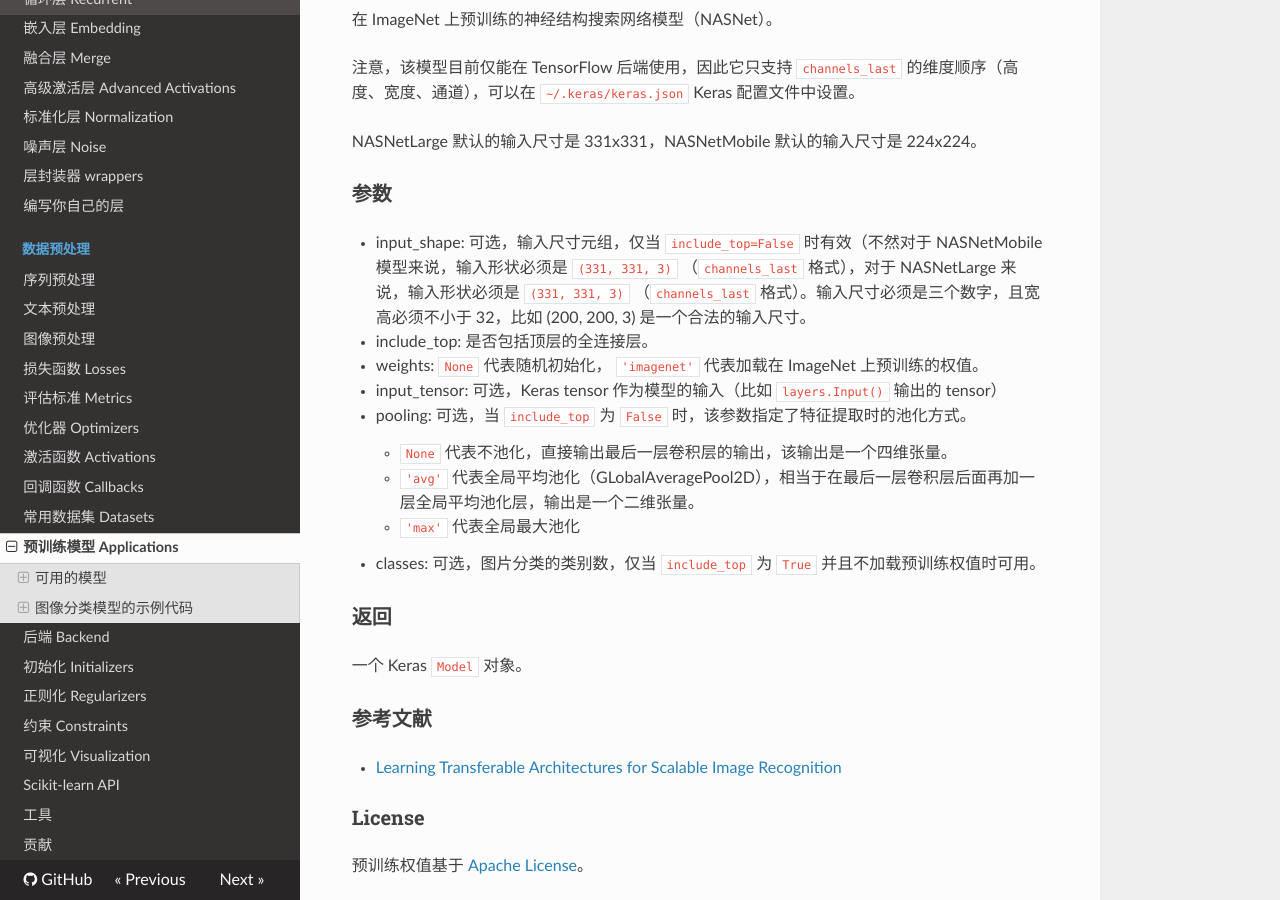
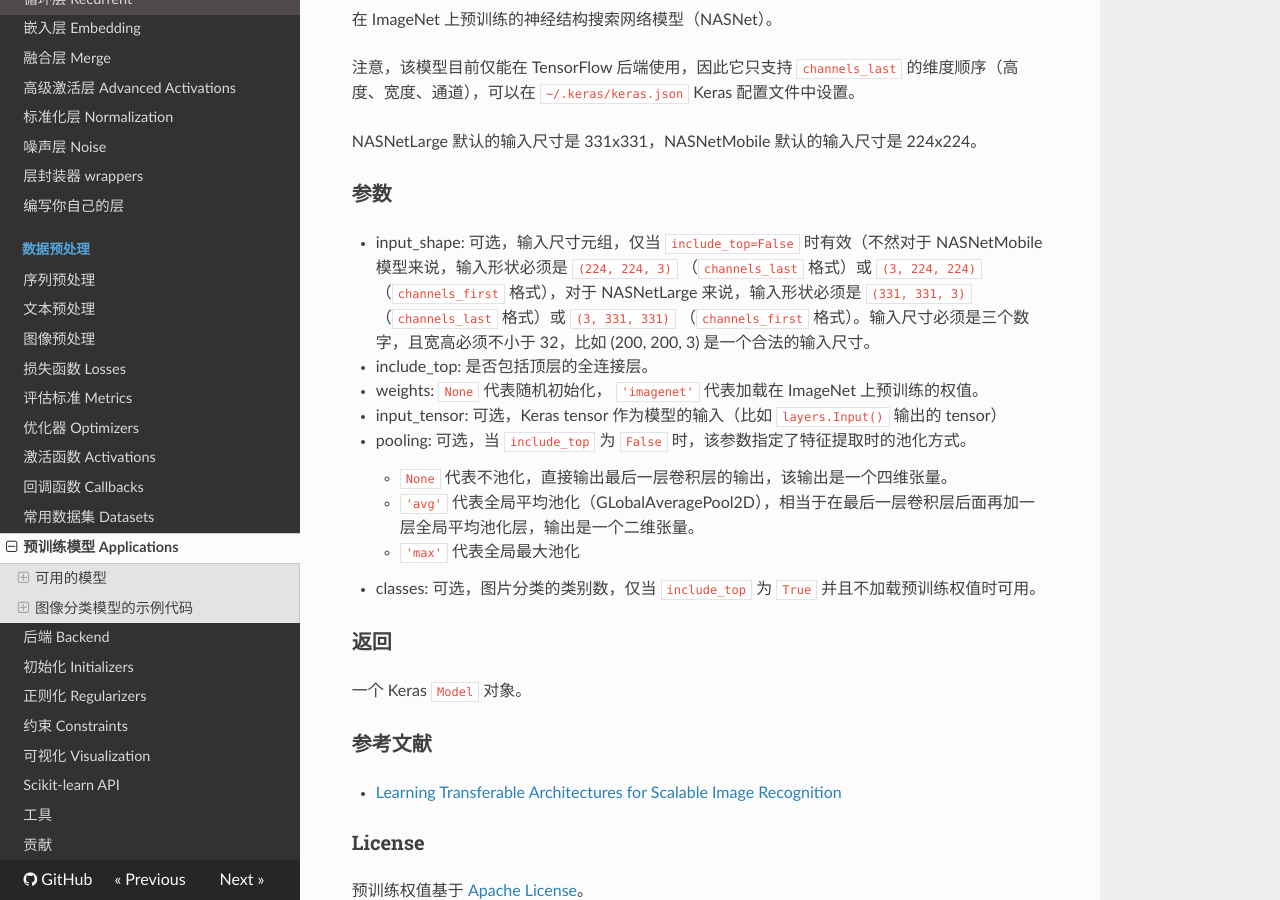
Before and after one commit to keras-team/keras-docs-zh, an MkDocs documentation site: the page built from sources/applications.md, in a window 1280 px wide and 900 px high, scrolled down 12327 px. Built offline with MkDocs 1.6.1, drawn with Linux system fonts in a browser that asks for light colours; nearby versions of some CDN libraries; old or Windows-style settings are respelled for this version of MkDocs.

Commit message:
Update applications.md

```diff
--- a/sources/applications.md
+++ b/sources/applications.md
@@ -533,7 +533,7 @@ NASNetLarge 默认的输入尺寸是 331x331，NASNetMobile 默认的输入尺
 
 ### 参数
 
-- input_shape: 可选，输入尺寸元组，仅当 `include_top=False` 时有效（不然对于 NASNetMobile 模型来说，输入形状必须是 `(331, 331, 3)` （`channels_last` 格式），对于 NASNetLarge 来说，输入形状必须是 `(331, 331, 3)` （`channels_last` 格式）。输入尺寸必须是三个数字，且宽高必须不小于 32，比如 (200, 200, 3) 是一个合法的输入尺寸。
+- input_shape: 可选，输入尺寸元组，仅当 `include_top=False` 时有效（不然对于 NASNetMobile 模型来说，输入形状必须是 `(224, 224, 3)` （`channels_last` 格式）或 `(3, 224, 224)` （`channels_first` 格式），对于 NASNetLarge 来说，输入形状必须是 `(331, 331, 3)` （`channels_last` 格式）或 `(3, 331, 331)` （`channels_first` 格式）。输入尺寸必须是三个数字，且宽高必须不小于 32，比如 (200, 200, 3) 是一个合法的输入尺寸。
 - include_top: 是否包括顶层的全连接层。
 - weights: `None` 代表随机初始化， `'imagenet'` 代表加载在 ImageNet 上预训练的权值。
 - input_tensor: 可选，Keras tensor 作为模型的输入（比如 `layers.Input()` 输出的 tensor）
```
